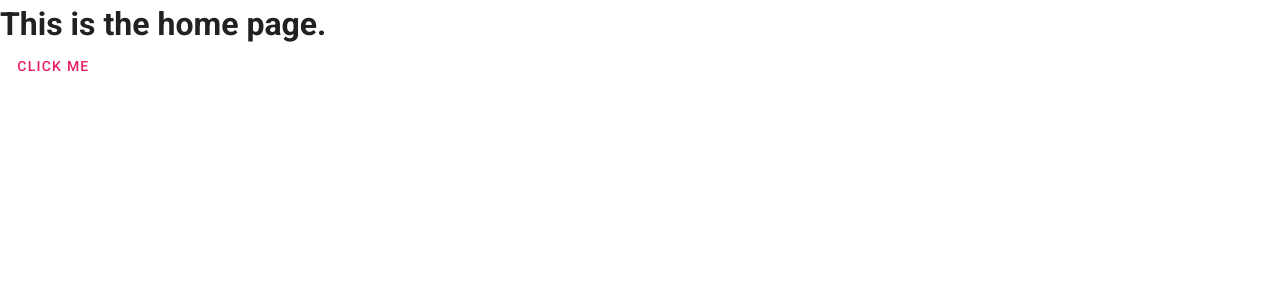
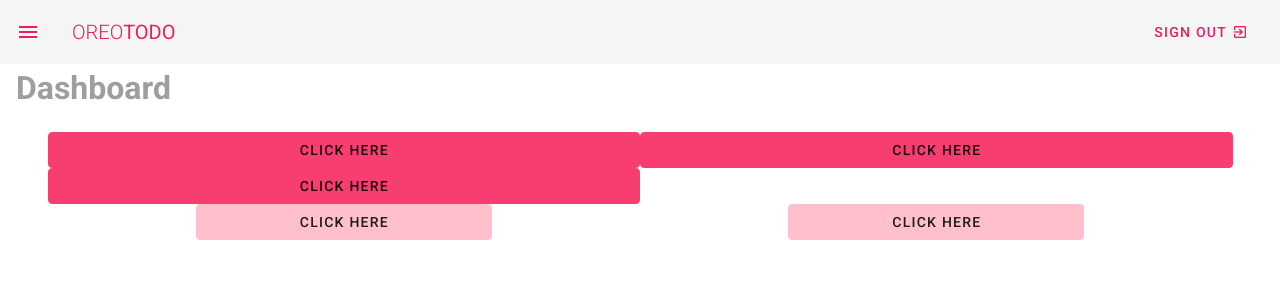
Before and after one commit to ZachBaird/VuetifyTodo, a Vue app: page / in a window 1280 px wide. Shown: the top 300 px of the page. Built offline with nearby package versions, Linux system fonts and the light colour scheme.

Commit message:
Messing with layout & changing routing. Added drawer.

```diff
--- a/src/App.vue
+++ b/src/App.vue
@@ -1,15 +1,18 @@
 <template>
-  <v-app>
-    <v-content>
+  <v-app color="grey" class="lighten-4">
+    <Navbar />
+    <v-content class="mx-4 mb-4">
       <router-view></router-view>
     </v-content>
   </v-app>
 </template>
 
 <script>
+import Navbar from "@/components/Navbar";
+
 export default {
   name: "App",
-  components: {},
+  components: { Navbar },
   data: () => ({
     //
   }),
--- /dev/null
+++ b/src/components/Navbar.vue
@@ -0,0 +1,44 @@
+<template>
+  <nav>
+    <v-app-bar flat app>
+      <v-app-bar-nav-icon class="pink--text darken-1" @click="drawer=!drawer"></v-app-bar-nav-icon>
+      <v-toolbar-title class="text-uppercase pink--text">
+        <span class="font-weight-light">Oreo</span>
+        <span>TODO</span>
+      </v-toolbar-title>
+      <v-spacer></v-spacer>
+      <v-btn text color="pink">
+        <span style="margin-right: 5px;">Sign Out</span>
+        <v-icon small>mdi-exit-to-app</v-icon>
+      </v-btn>
+    </v-app-bar>
+    <v-navigation-drawer v-model="drawer" app class="primary lighten-2 white--text">
+      <v-list>
+        <v-list-item v-for="link in links" :key="link.text" router :to="link.route">
+          <v-list-item-action>
+            <v-icon color="white">{{ link.icon }}</v-icon>
+          </v-list-item-action>
+          <v-list-item-content>
+            <v-list-item-title class="white--text">{{ link.text }}</v-list-item-title>
+          </v-list-item-content>
+        </v-list-item>
+      </v-list>
+    </v-navigation-drawer>
+  </nav>
+</template>
+
+<script>
+export default {
+  name: "navbar",
+  data() {
+    return {
+      drawer: false,
+      links: [
+        { icon: "mdi-view-dashboard", text: "Dashboard", route: "/" },
+        { icon: "mdi-folder", text: "My Projects", route: "/projects" },
+        { icon: "mdi-account", text: "Team", route: "/team" }
+      ]
+    };
+  }
+};
+</script>
--- a/src/plugins/vuetify.js
+++ b/src/plugins/vuetify.js
@@ -7,4 +7,14 @@ export default new Vuetify({
   icons: {
     iconfont: 'mdi',
   },
+  theme: {
+    themes: {
+      light: {
+        primary: '#f83e70',
+        success: '#3cd1c2',
+        info: '#ffc0cb',
+        error: '#dc3545'
+      }
+    }
+  }
 });
--- a/src/router/index.js
+++ b/src/router/index.js
@@ -1,22 +1,26 @@
 import Vue from 'vue'
 import VueRouter from 'vue-router'
-import Home from '../views/Home.vue'
+import Dashboard from '../views/Dashboard.vue'
+import Projects from '../views/Projects'
+import Team from '../views/Team'
 
 Vue.use(VueRouter)
 
 const routes = [
   {
     path: '/',
-    name: 'home',
-    component: Home
+    name: 'dashboard',
+    component: Dashboard
   },
   {
-    path: '/about',
-    name: 'about',
-    // route level code-splitting
-    // this generates a separate chunk (about.[hash].js) for this route
-    // which is lazy-loaded when the route is visited.
-    component: () => import(/* webpackChunkName: "about" */ '../views/About.vue')
+    path: '/projects',
+    name: 'Projects',
+    component: Projects
+  },
+  {
+    path: '/team',
+    name: 'Team',
+    component: Team
   }
 ]
 
--- a/src/views/About.vue
+++ /dev/null
@@ -1,9 +0,0 @@
-<template>
-  <div class="about">
-    <h1>This is an about page</h1>
-  </div>
-</template>
-
-<script>
-export default {};
-</script>
--- /dev/null
+++ b/src/views/Dashboard.vue
@@ -0,0 +1,35 @@
+<template>
+  <div class="dashboard">
+    <h1 class="subheading grey--text">Dashboard</h1>
+    <v-container class="my-5">
+      <v-layout row wrap>
+        <v-flex xs12 md6>
+          <v-btn outlined block class="primary">Click here</v-btn>
+        </v-flex>
+        <v-flex xs12 md6>
+          <v-btn outlined block class="primary">Click here</v-btn>
+        </v-flex>
+        <v-flex xs12 md6>
+          <v-btn outlined block class="primary">Click here</v-btn>
+        </v-flex>
+      </v-layout>
+      <v-layout row wrap justify-space-around>
+        <v-flex xs4 md3>
+          <v-btn outlined block class="info">Click here</v-btn>
+        </v-flex>
+        <v-flex xs4 md3>
+          <v-btn outlined block class="info">Click here</v-btn>
+        </v-flex>
+      </v-layout>
+    </v-container>
+  </div>
+</template>
+
+<script>
+// @ is an alias to /src
+
+export default {
+  name: "home",
+  components: {}
+};
+</script>
--- a/src/views/Home.vue
+++ /dev/null
@@ -1,16 +0,0 @@
-<template>
-  <div class="home">
-    <h1>This is the home page.</h1>
-
-    <v-btn class="hidden-sm-and-down" text color="pink">Click Me</v-btn>
-  </div>
-</template>
-
-<script>
-// @ is an alias to /src
-
-export default {
-  name: "home",
-  components: {}
-};
-</script>
--- /dev/null
+++ b/src/views/Projects.vue
@@ -0,0 +1,15 @@
+<template>
+  <div class="projects">
+    <h1 class="subheading grey--text">Projects</h1>
+    <v-container class="my-5">content</v-container>
+  </div>
+</template>
+
+<script>
+export default {
+  name: "projects"
+};
+</script>
+
+<style scoped>
+</style>
--- /dev/null
+++ b/src/views/Team.vue
@@ -0,0 +1,15 @@
+<template>
+  <div class="team">
+    <h1 class="subheading grey--text">Team</h1>
+
+    <v-container class="my-5">content</v-container>
+  </div>
+</template>
+
+<script>
+export default {
+  name: "team"
+};
+</script>
+
+<style scoped></style>
```
